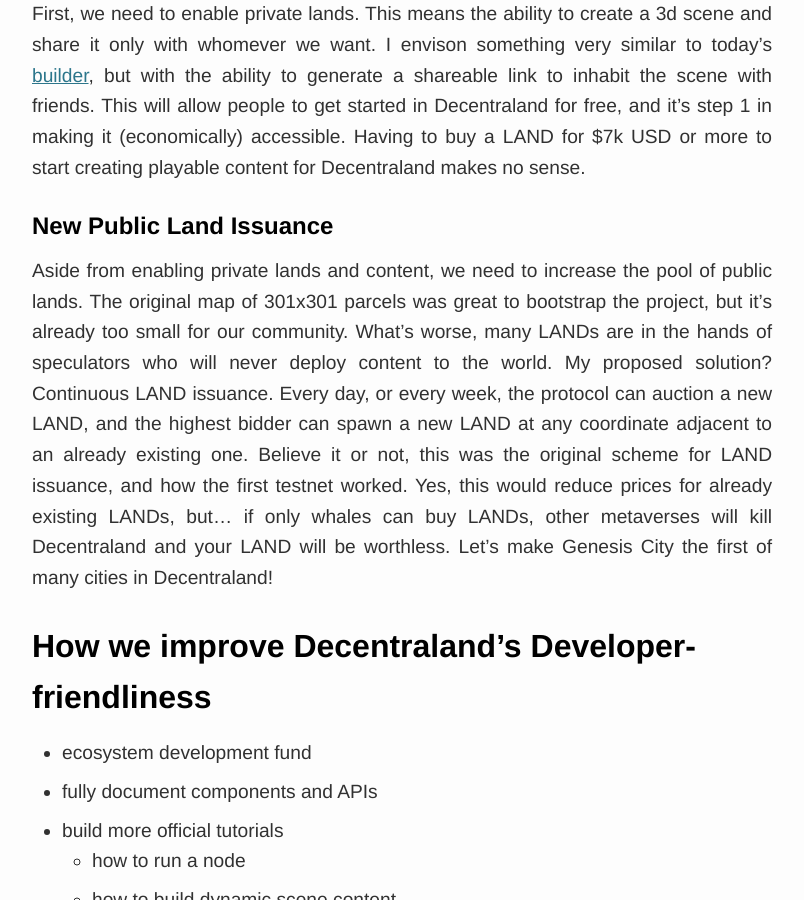
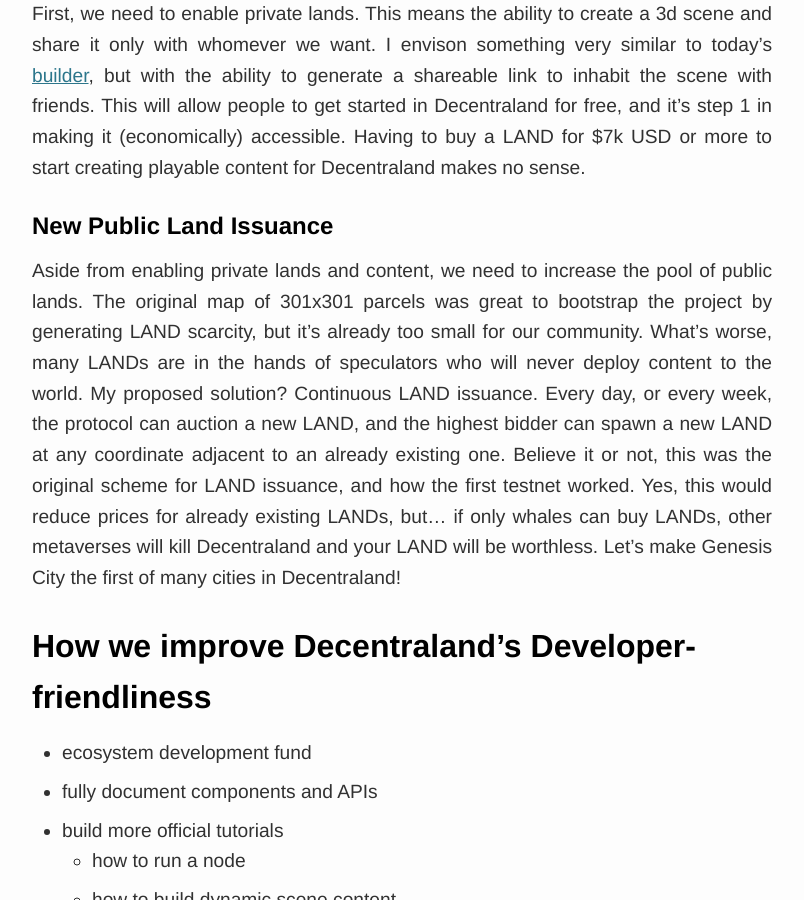
Before and after one commit to tobyornottobe/maraoz.github.io, a Jekyll site: the page built from _posts/2022-01-01-decentraland-vision.md, in a window 1280 px wide and 900 px high, scrolled down 2429 px. Shown: the whole window, without its empty margins (238-1042 px from the left). Built offline with Jekyll 4.4.1, drawn with Linux system fonts in a browser that asks for light colours.

Commit message:
update decentraland vision post

```diff
--- a/_posts/2022-01-01-decentraland-vision.md
+++ b/_posts/2022-01-01-decentraland-vision.md
@@ -33,7 +33,7 @@
 ### Private Lands
 First, we need to enable private lands. This means the ability to create a 3d scene and share it only with whomever we want. I envison something very similar to today's [builder](https://builder.decentraland.org/), but with the ability to generate a shareable link to inhabit the scene with friends. This will allow people to get started in Decentraland for free, and it's step 1 in making it (economically) accessible. Having to buy a LAND for $7k USD or more to start creating playable content for Decentraland makes no sense.
 ### New Public Land Issuance
-Aside from enabling private lands and content, we need to increase the pool of public lands. The original map of 301x301 parcels was great to bootstrap the project, but it's already too small for our community. What's worse, many LANDs are in the hands of speculators who will never deploy content to the world. My proposed solution? Continuous LAND issuance. Every day, or every week, the protocol can auction a new LAND, and the highest bidder can spawn a new LAND at any coordinate adjacent to an already existing one. Believe it or not, this was the original scheme for LAND issuance, and how the first testnet worked. Yes, this would reduce prices for already existing LANDs, but... if only whales can buy LANDs, other metaverses will kill Decentraland and your LAND will be worthless. Let's make Genesis City the first of many cities in Decentraland!
+Aside from enabling private lands and content, we need to increase the pool of public lands. The original map of 301x301 parcels was great to bootstrap the project by generating LAND scarcity, but it's already too small for our community. What's worse, many LANDs are in the hands of speculators who will never deploy content to the world. My proposed solution? Continuous LAND issuance. Every day, or every week, the protocol can auction a new LAND, and the highest bidder can spawn a new LAND at any coordinate adjacent to an already existing one. Believe it or not, this was the original scheme for LAND issuance, and how the first testnet worked. Yes, this would reduce prices for already existing LANDs, but... if only whales can buy LANDs, other metaverses will kill Decentraland and your LAND will be worthless. Let's make Genesis City the first of many cities in Decentraland!
 
 ## How we improve Decentraland's Developer-friendliness
 - ecosystem development fund
```
